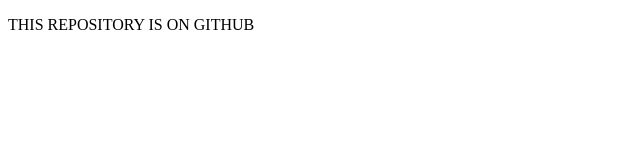
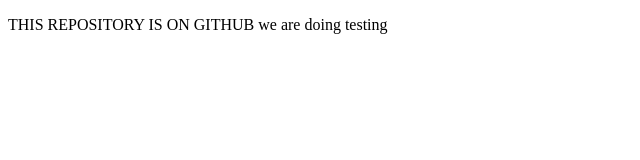
Before and after one commit to tejveer1031/new_website, a plain HTML site: page index.html in a window 1280 px wide. Shown: the whole page, without its empty margins (0-640 px from the left). Drawn offline with Linux system fonts and the light colour scheme.

Commit message:
hello there

```diff
--- a/index.html
+++ b/index.html
@@ -7,6 +7,8 @@
     <title>GITHUB</title>
 </head>
 <body>
-    <P>THIS REPOSITORY IS ON GITHUB</P>
+    <P>THIS REPOSITORY IS ON GITHUB
+        we are doing testing
+    </P>
 </body>
 </html>
```
